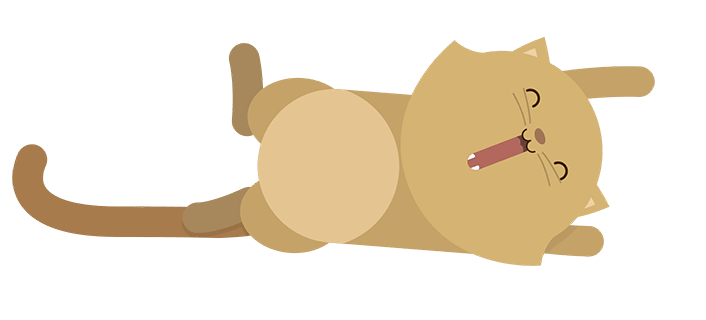
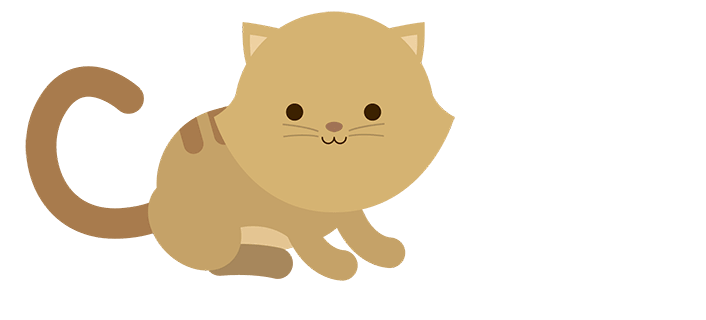
Before and after one commit to david0495/david0495.github.io, a plain HTML site: page cat.html in a window 1280 px wide. Shown: the whole page, without its empty margins (0-706 px from the left). Drawn offline with Linux system fonts and the light colour scheme.

Commit message:
Update cat.html

```diff
--- a/cat.html
+++ b/cat.html
@@ -6,10 +6,10 @@
 </head>
 <body>
 <picture>
+	<source media="(min-width: 265px)" srcset="/kitten-medium.png">
 	<source media="(min-width: 1200px)" srcset="/kitten-large.png">
-	<source media="(min-width: 265px)" srcset="/kitten-medium.png">
 	<!-- img tag for browsers that do not support picture element -->
-	<img src="/kitten-medium.png" alt="a cute kitten" id="picimg">
+	<img src="/kitten-medium.png" alt="a cute kitten">
 </picture>
 </body>
 </html>
```
